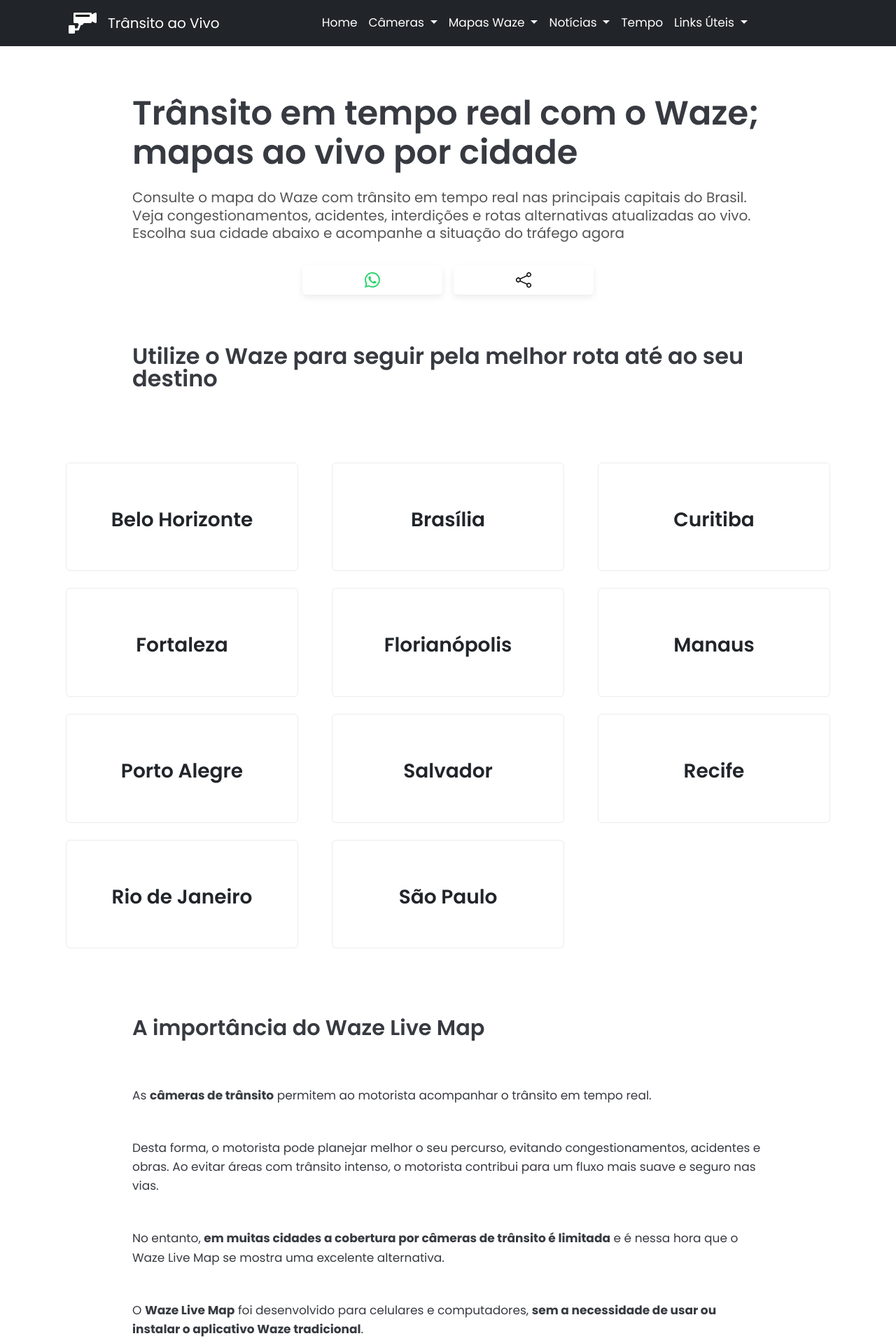
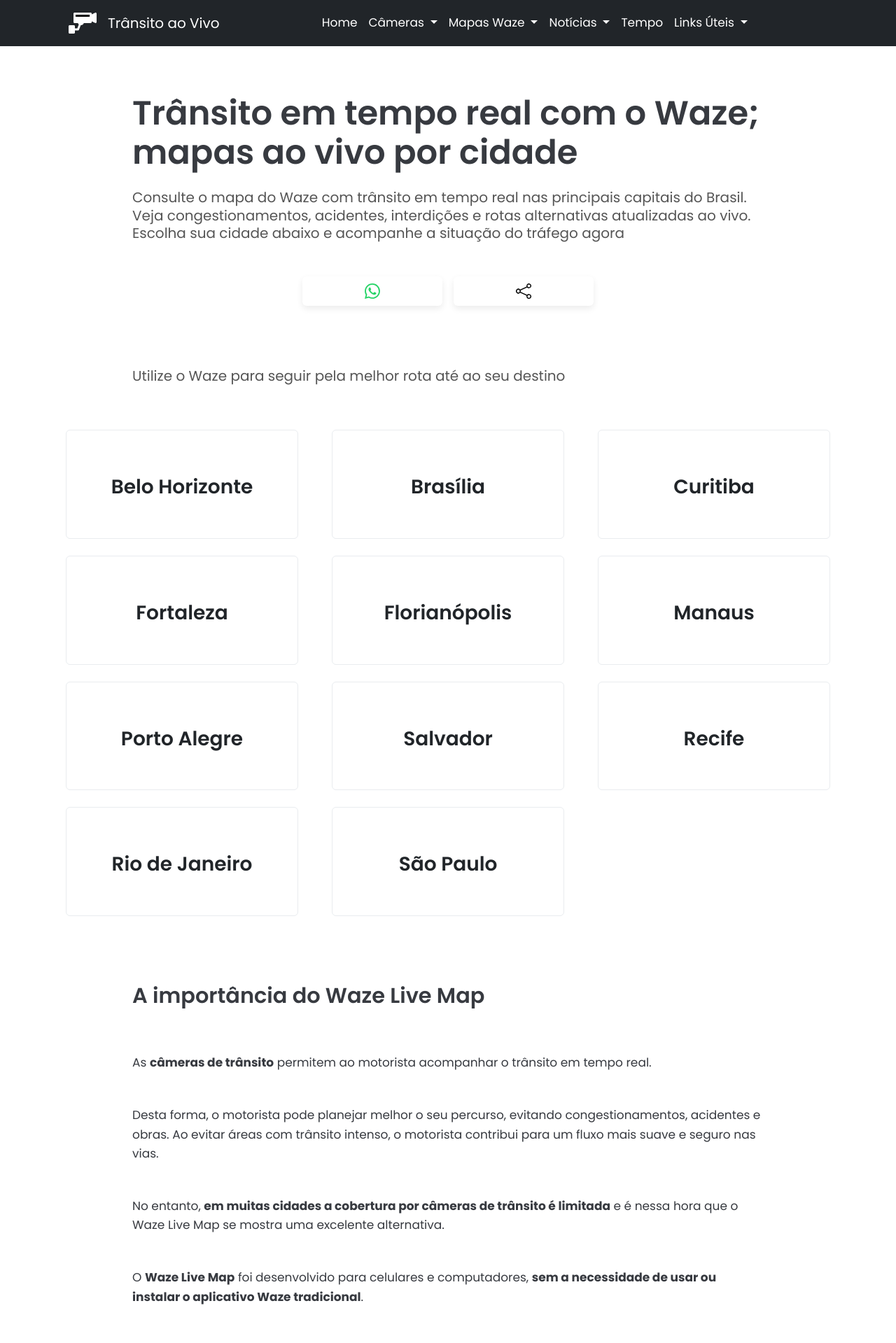
Before and after one commit to Sergio-Damm/transitoaovivo, a Jekyll site: the page built from pages/waze-transito-em-tempo-real/index.html, in a window 1280 px wide. Shown: the top 1919 px of the page at 70% size. Built offline with Jekyll 4.4.1, drawn with Linux system fonts in a browser that asks for light colours; comment, search, counter and statistics services are not loaded.

Commit message:
adjusts cards waze by cities

```diff
--- a/pages/waze-transito-em-tempo-real/index.html
+++ b/pages/waze-transito-em-tempo-real/index.html
@@ -35,14 +35,14 @@
 			<h1 class="h1-title-content">Trânsito em tempo real com o Waze; mapas ao vivo por cidade</h1>
 		</div>
 		<div class="col-12 col-md-10 mx-auto">
-			<p class="h1-subtitle-content">Consulte o mapa do Waze com trânsito em tempo real nas principais capitais do Brasil. Veja congestionamentos, acidentes, interdições e rotas alternativas atualizadas ao vivo. Escolha sua cidade abaixo e acompanhe a situação do tráfego agora</p>
+			<h2 class="h1-subtitle-content">Consulte o mapa do Waze com trânsito em tempo real nas principais capitais do Brasil. Veja congestionamentos, acidentes, interdições e rotas alternativas atualizadas ao vivo. Escolha sua cidade abaixo e acompanhe a situação do tráfego agora</h2>
 		</div>
 	</div>
 </section>
 <!-- ============================================================================================= -->
 <section class="container">
 	<div class="row">
-        <div class="col-12 col-md-10 mx-auto mb-4">
+        <div class="col-12 col-md-10 mx-auto my-4">
 
 <div class="share-buttons d-flex flex-wrap gap-3 justify-content-center mb-0">
 
@@ -93,13 +93,13 @@
     <div class="container">
   		<div class="row">
         	<div class="col-12 col-md-10 mx-auto my-5">
-  				<h2 class="h3-title-index">Utilize o Waze para seguir pela melhor rota até ao seu destino</h2>
+  				<p class="h1-subtitle-content">Utilize o Waze para seguir pela melhor rota até ao seu destino</p>
 			</div>
   		</div>
 	</div>
 </section>
 <!-- ============================================================================================= -->
-<section class="my-5">
+<section class="mb-5">
     <div class="container">
 		<div class="row row-cols-1 row-cols-md-3 g-4 text-center">
 
```
